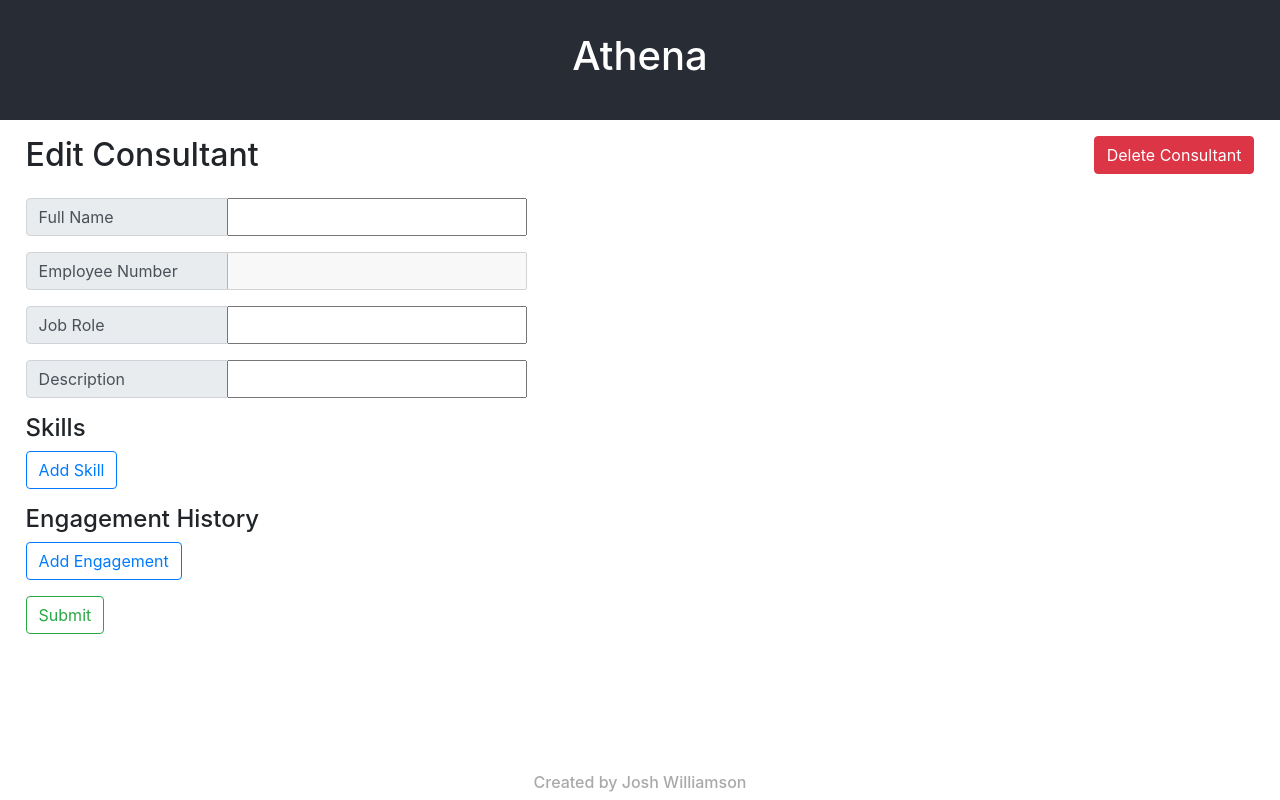
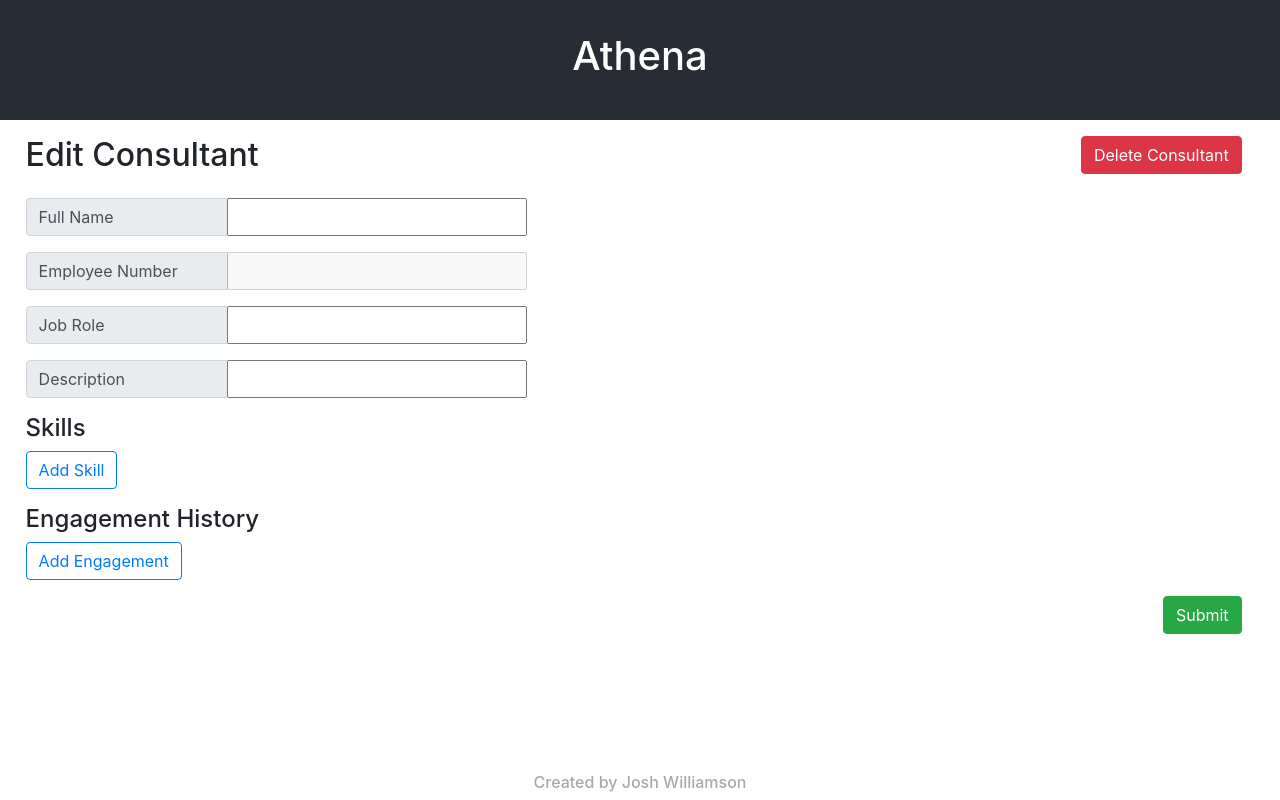
Before and after one commit to jwilliamson15/athena-ui, a React (Create React App) app: page /athena/consultant/edit in a window 1280 px wide. Built offline with nearby package versions, Linux system fonts and the light colour scheme.

Commit message:
moved some buttons

```diff
--- a/src/components/consultant/ConsultantResult.js
+++ b/src/components/consultant/ConsultantResult.js
@@ -12,6 +12,14 @@ function ConsultantResult() {
             <div>
                 <Card>
                     <Card.Body>
+                        <div className="mb-5" style={{
+                            position: "absolute",
+                            right: "2%"
+                        }}>
+                            <Link to={CONSULTANT_EDIT_URL}>
+                                <Button variant="outline-info">Edit</Button>
+                            </Link>
+                        </div>
                         <Card.Title>{selectedConsultant.name.toString()}</Card.Title>
                         <Card.Subtitle
                             className="mb-3">{selectedConsultant.jobRole.toString()}</Card.Subtitle>
@@ -89,13 +97,6 @@ function ConsultantResult() {
                     </Card.Body>
                 </Card>
             </div>
-
-            <hr/>
-            <div className="pb-5">
-                <Link to={CONSULTANT_EDIT_URL}>
-                    <Button variant="outline-info">Edit</Button>
-                </Link>
-            </div>
         </div>
     )
 }
--- a/src/components/consultant/EditConsultant.js
+++ b/src/components/consultant/EditConsultant.js
@@ -213,7 +213,7 @@ function EditConsultant(props) {
                 : <div>
                     <Button style={{
                         position: "absolute",
-                        right: "2%"
+                        right: "3%"
                     }}
                             variant="danger"
                             onClick={() => setShowDeleteModal(true)}>Delete Consultant</Button>
@@ -529,8 +529,11 @@ function EditConsultant(props) {
                             />
                         </InputGroup>
 
-                        <div className="pb-5">
-                            <Button variant="outline-success"
+                        <div className="pb-5" style={{
+                            position: "absolute",
+                            right: "3%"
+                        }}>
+                            <Button variant="success"
                                     type="submit">Submit</Button>
                         </div>
                     </Form>
```
